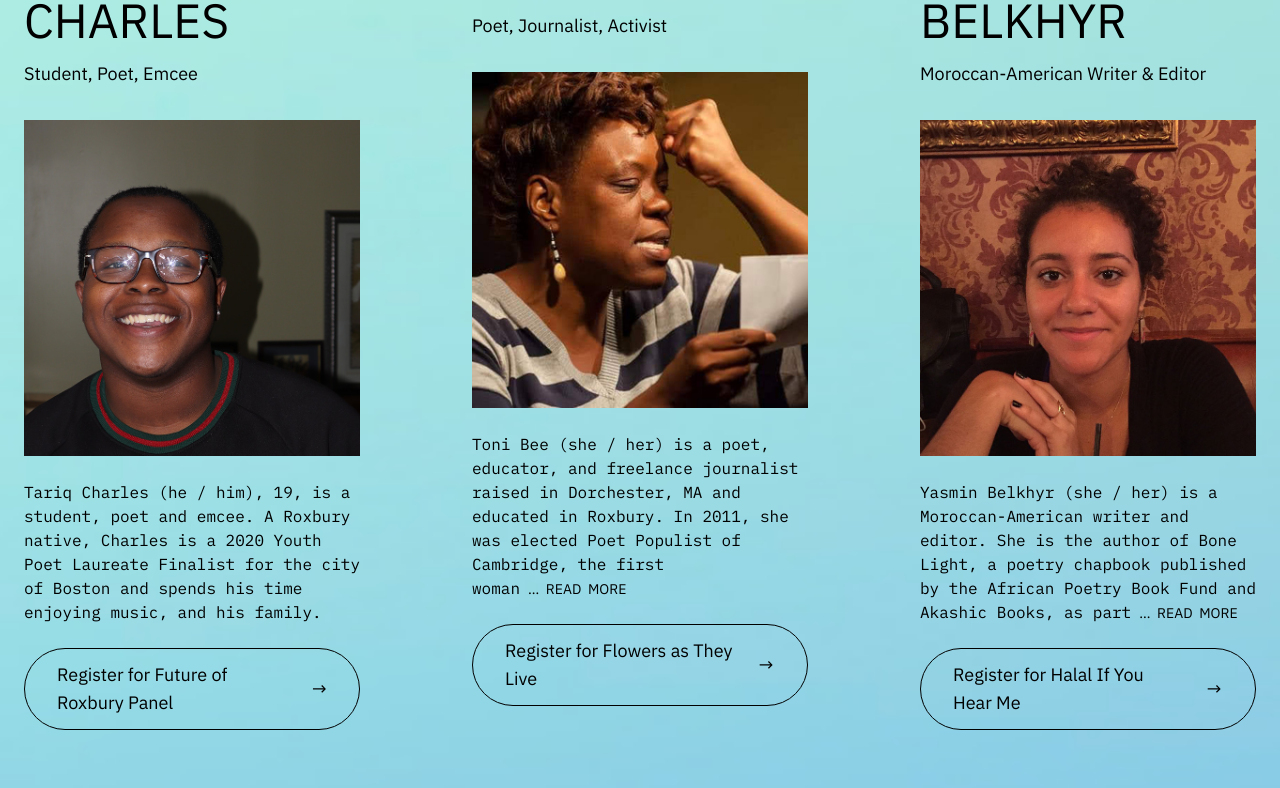
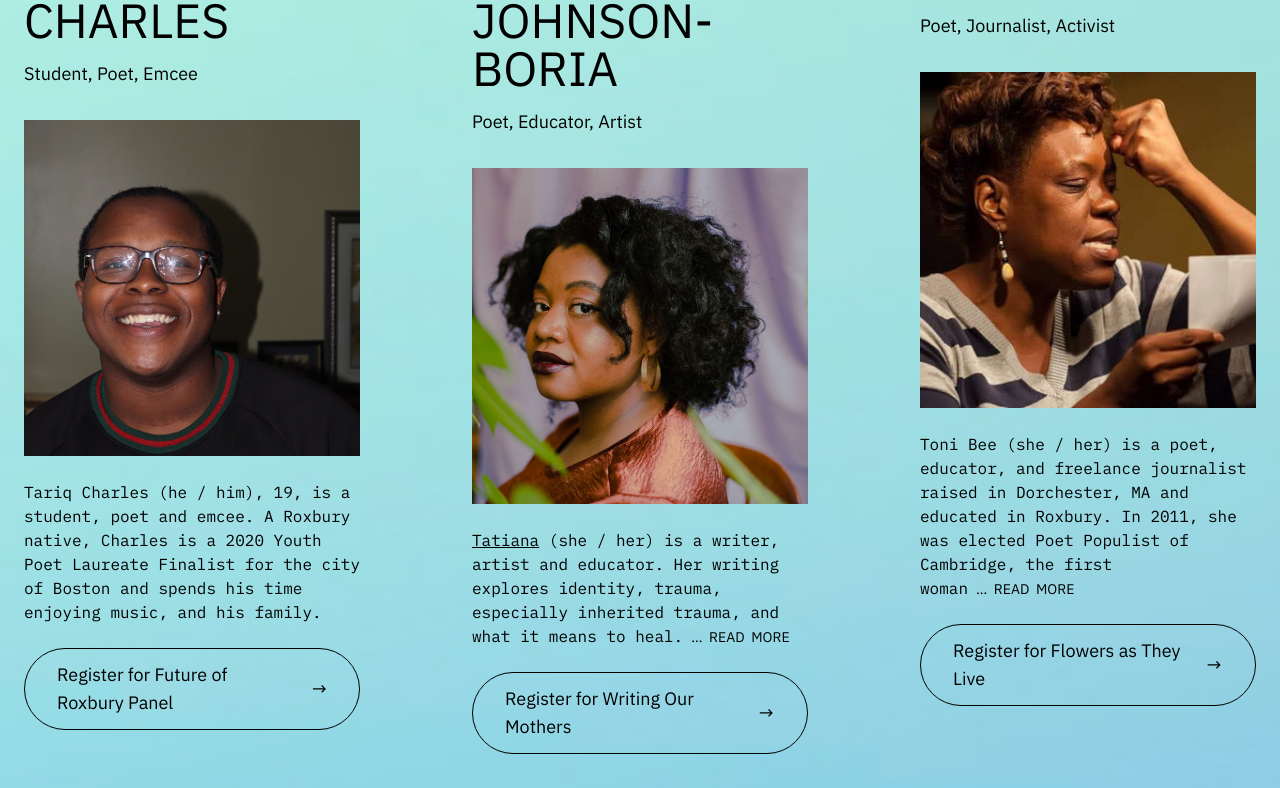
Before and after one commit to acacheung/roxbury-poetry-festival, a Next.js app: page /speakers in a window 1280 px wide. Shown: the part 9452-10240 px from the top of the page. Built offline with nearby package versions, Linux system fonts and the light colour scheme.

Commit message:
add Tatiana to speakers page

```diff
--- a/pages/speakers.js
+++ b/pages/speakers.js
@@ -1284,6 +1284,48 @@ export default function Speakers() {
               </svg>
             </a>
           </li>
+
+          <li className="speakers-grid">
+            <h3 className="mb-4 mt-8 text-5xl uppercase">
+              Tatiana Johnson-Boria
+            </h3>
+            <p className="mb-8 text-lg">Poet, Educator, Artist</p>
+            <img
+              alt="Tatiana Johnson-Boria"
+              src="/img/speakers/tatiana-johnson-boria.jpg"
+            />
+            <details className="font-mono mt-6">
+              She completed her MFA in Creative Writing at Emerson College and
+              is a 2021 Tin House Scholar. She also serves on the board for
+              VIDA: Women in Literary Arts. Find her work in or forthcoming at
+              Ploughshares, New Delta Review, Foundry and others.
+              <summary className="focus:outline-none textWrap">
+                <a
+                  className="underline"
+                  href="http://www.tatianamrjohnson.com/"
+                  rel="noreferrer noopener"
+                  target="_blank"
+                >
+                  Tatiana
+                </a>{" "}
+                (she / her) is a writer, artist and educator. Her writing
+                explores identity, trauma, especially inherited trauma, and what
+                it means to heal.
+              </summary>
+            </details>
+            <a
+              className="border border-black inline-flex items-center mt-6 px-8 py-3 rounded-full lg:text-lg"
+              href="https://www.eventbrite.ca/e/roxbury-poetry-festival-2021-tickets-146513542951"
+              rel="noreferrer noopener"
+              target="_blank"
+            >
+              Register for Writing Our Mothers
+              <svg className="ml-4 lg:ml-6" height="8" width="19">
+                <use xlinkHref="#icon-rightarrow" />
+              </svg>
+            </a>
+          </li>
+
           <li className="speakers-grid">
             <h3 className="mb-4 mt-8 text-5xl uppercase">Toni Bee</h3>
             <p className="mb-8 text-lg">Poet, Journalist, Activist</p>
```
